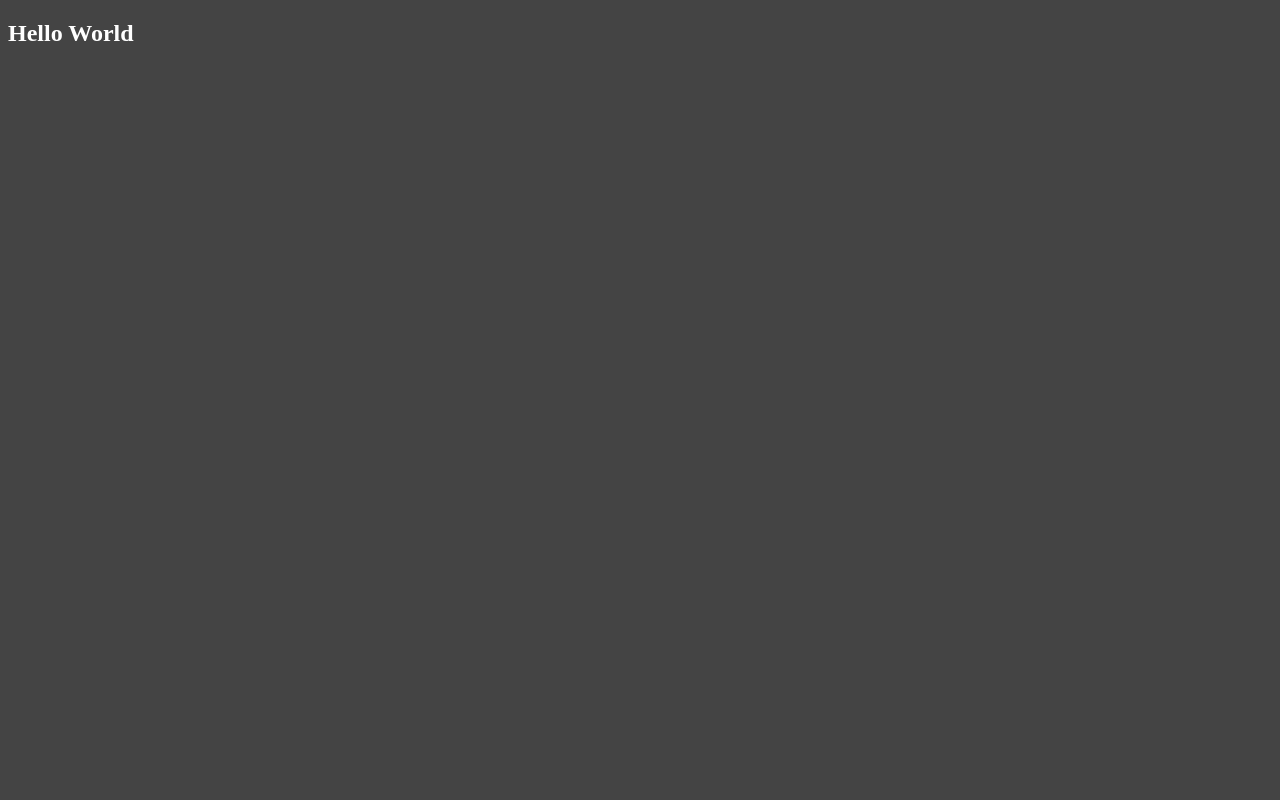
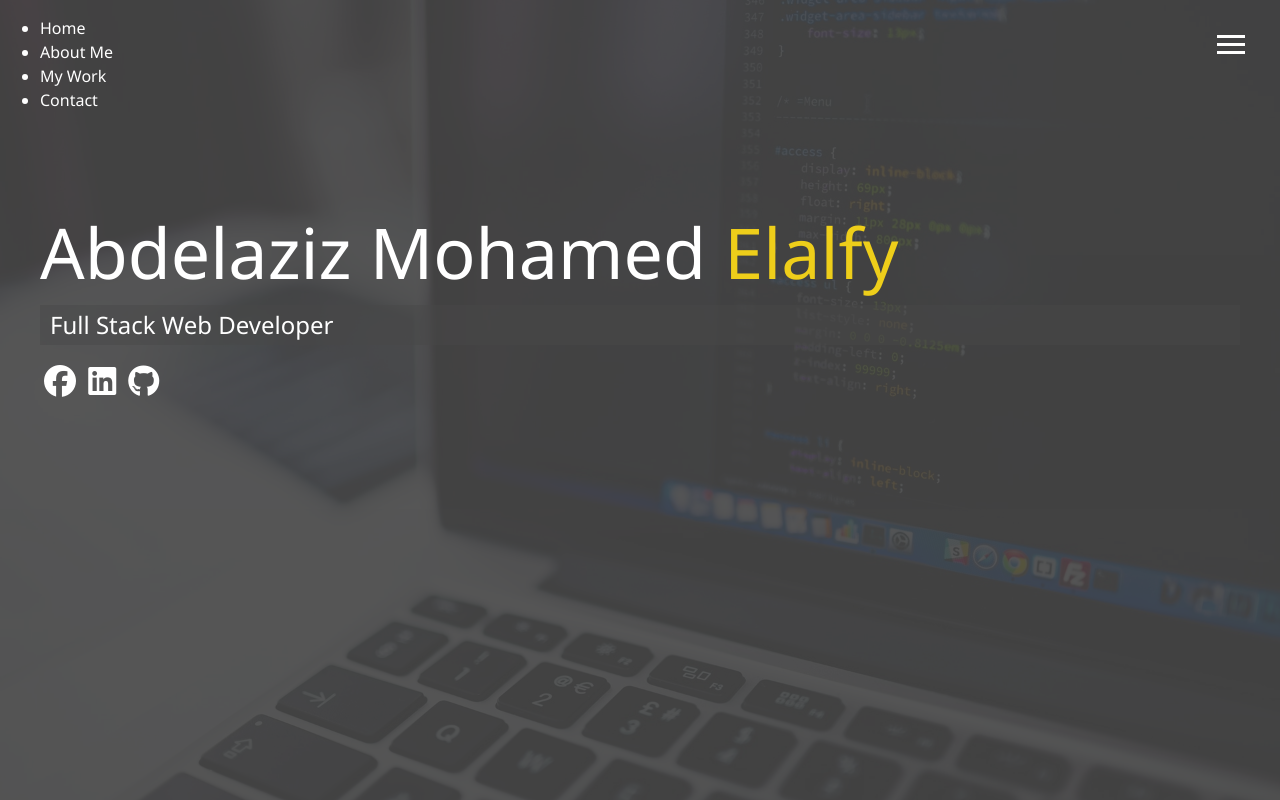
Before and after one commit to AbdelazizMalfy/portfolio, a website: page dist/index.html in a window 1280 px wide. Drawn offline with Linux system fonts and the light colour scheme.

Commit message:
index markup and main sass

```diff
--- /dev/null
+++ b/scss/_config.scss
@@ -0,0 +1,31 @@
+$primary-color: #444;
+$secondary-color: #eece1a;
+$color-white: #fff;
+
+$show-home-image: true;
+$home-image: url(../img/background.jpg);
+$background-opacity: 0.9;
+
+@mixin easeOut {
+  transition: all 0.5s ease-out;
+}
+
+@mixin background {
+  @if $show-home-image {
+    &#bg-img {
+      background-image: $home-image;
+      background-attachment: fixed;
+      background-size: cover;
+      &:after {
+        content: "";
+        position: absolute;
+        top: 0;
+        right: 0;
+        width: 100%;
+        height: 100%;
+        background: rgba($primary-color, $background-opacity);
+        z-index: -1;
+      }
+    }
+  }
+}
--- /dev/null
+++ b/scss/_menu.scss
@@ -0,0 +1,16 @@
+.menu-btn {
+  position: absolute;
+  top: 3.5rem;
+  z-index: 3;
+  right: 3.5rem;
+  cursor: pointer;
+  @include easeOut;
+
+  .btn-line {
+    width: 2.8rem;
+    height: 0.3rem;
+    margin: 0 0 0.5rem 0;
+    background: $color-white;
+    @include easeOut;
+  }
+}
--- a/scss/main.scss
+++ b/scss/main.scss
@@ -1,7 +1,78 @@
-$primary-color: #444;
-$color-white: #fff;
+@import "./config";
+@import "./menu";
+
+html {
+  font-size: 62.5%;
+}
+
+* {
+  box-sizing: border-box;
+}
 
 body {
-  background: $primary-color;
+  @include background();
+  font-size: 1.6rem;
   color: $color-white;
+  height: 100%;
+  margin: 0;
+  font-family: "Segoe UI", Tahoma, Geneva, Verdana, sans-serif;
+  line-height: 1.5;
 }
+
+// Headings
+
+h1,
+h2,
+h3 {
+  margin: 0;
+  font-weight: 400;
+
+  &.lg-heading {
+    font-size: 7rem;
+  }
+
+  &.sm-heading {
+    margin-bottom: 2rem;
+    padding: 0.2rem 1rem;
+    background: rgba(lighten($primary-color, 2), 0.5);
+  }
+}
+
+a {
+  color: $color-white;
+  text-decoration: none;
+}
+
+header {
+  position: fixed;
+  z-index: 2;
+  width: 100%;
+}
+
+.text-secondary {
+  color: $secondary-color;
+}
+
+main {
+  padding: 4rem;
+  height: 100%;
+  .icons {
+    margin-top: 1rem;
+
+    a {
+      padding: 0.4rem;
+
+      &:hover {
+        color: $secondary-color;
+        @include easeOut();
+      }
+    }
+  }
+
+  &#home {
+    overflow: hidden;
+    h1 {
+      margin-top: 20vh;
+    }
+  }
+}
```
Also changed, not shown: dist/css/main.css, dist/img/background.jpg (added), dist/img/projects/project1.jpg (added), dist/img/projects/project2.jpg (added), dist/img/projects/project3.jpg (added), dist/img/projects/project4.jpg (added), dist/img/projects/project5.jpg (added), dist/index.html, dist/js/main.js (added).
